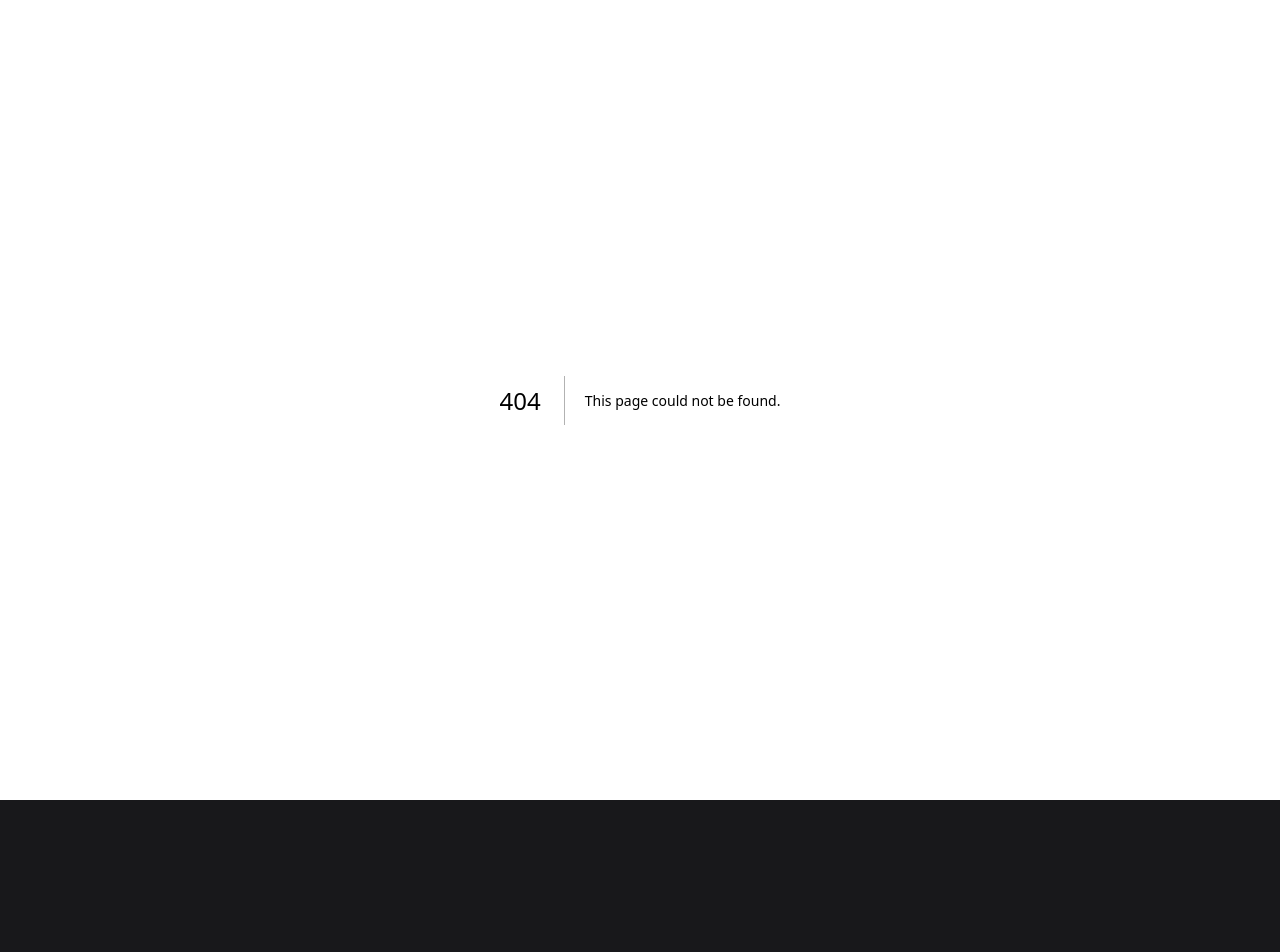
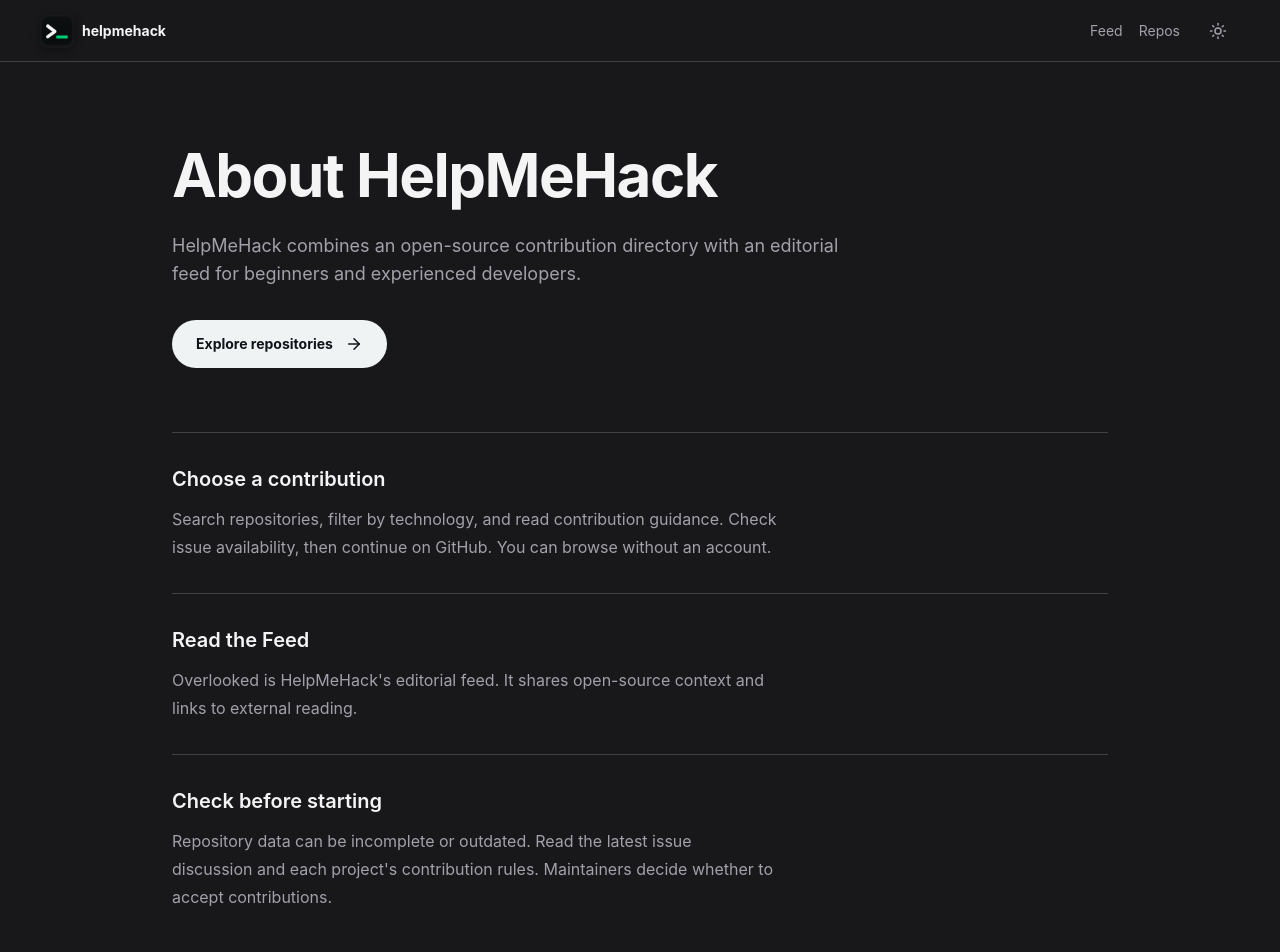
Before and after one commit to rohanmalhotracodes/helpmehack, a Next.js app: page /about in a window 1280 px wide. Before the commit this address had no page. Shown: the top 952 px of the page. Before the commit the page ends 800 px from the top, so only its background shows below. Built offline with nearby package versions, Linux system fonts and the light colour scheme.

Commit message:
Add factual About page pending copy approval (#19)
Co-authored-by: rohanmalhotracodes <139499925+rohanmalhotracodes@users.noreply.github.com>
Co-authored-by: tin-computer[bot] <277149838+tin-computer[bot]@users.noreply.github.com>

```diff
--- /dev/null
+++ b/app/about/page.tsx
@@ -0,0 +1,42 @@
+import Link from "next/link";
+import type { Metadata } from "next";
+import { ArrowRight } from "lucide-react";
+import { ContributionPageShell } from "@/components/contribution-page-shell";
+
+const description = "HelpMeHack combines an open-source contribution directory with an editorial feed for beginners and experienced developers.";
+const url = "https://main.d27aveplt50hl3.amplifyapp.com/about";
+
+export const metadata: Metadata = {
+  title: "About HelpMeHack",
+  description,
+  alternates: { canonical: url },
+  openGraph: { title: "About HelpMeHack", description, url, type: "website", siteName: "HelpMeHack" },
+};
+
+export default function AboutPage() {
+  return (
+    <ContributionPageShell>
+      <main className="mx-auto max-w-[1000px] px-5 pb-4 pt-12 sm:px-8 sm:pt-20">
+        <section aria-labelledby="about-title" className="max-w-[760px]">
+          <h1 id="about-title" className="text-balance text-4xl font-bold leading-[1.1] tracking-tight sm:text-6xl">About HelpMeHack</h1>
+          <p className="x-muted mt-6 max-w-[60ch] text-pretty text-lg leading-7">{description}</p>
+          <Link href="/#open-source" className="focus-ring x-primary mt-8 inline-flex min-h-12 items-center gap-3 rounded-full px-6 py-3 text-sm font-bold transition-opacity hover:opacity-85 active:opacity-75">Explore repositories <ArrowRight size={18} aria-hidden="true" /></Link>
+        </section>
+        <div className="mt-12 sm:mt-16">
+          <section className="x-border border-t py-6 sm:py-8">
+            <h2 className="text-xl font-semibold">Choose a contribution</h2>
+            <p className="x-muted mt-3 max-w-[60ch] text-pretty leading-7">Search repositories, filter by technology, and read contribution guidance. Check issue availability, then continue on GitHub. You can browse without an account.</p>
+          </section>
+          <section className="x-border border-t py-6 sm:py-8">
+            <h2 className="text-xl font-semibold">Read the Feed</h2>
+            <p className="x-muted mt-3 max-w-[60ch] text-pretty leading-7">Overlooked is HelpMeHack&apos;s editorial feed. It shares open-source context and links to external reading.</p>
+          </section>
+          <section className="x-border border-t py-6 sm:py-8">
+            <h2 className="text-xl font-semibold">Check before starting</h2>
+            <p className="x-muted mt-3 max-w-[60ch] text-pretty leading-7">Repository data can be incomplete or outdated. Read the latest issue discussion and each project&apos;s contribution rules. Maintainers decide whether to accept contributions.</p>
+          </section>
+        </div>
+      </main>
+    </ContributionPageShell>
+  );
+}
--- a/app/sitemap.ts
+++ b/app/sitemap.ts
@@ -6,6 +6,7 @@ export default function sitemap(): MetadataRoute.Sitemap {
   const now = new Date();
 
   return [
+    { url: `${baseUrl}/about`, lastModified: now, changeFrequency: "monthly", priority: 0.5 },
     { url: `${baseUrl}/terms`, lastModified: now, changeFrequency: "monthly", priority: 0.3 },
     { url: `${baseUrl}/privacy`, lastModified: now, changeFrequency: "monthly", priority: 0.3 },
     {
--- a/components/site-footer.tsx
+++ b/components/site-footer.tsx
@@ -21,6 +21,7 @@ export function SiteFooter({ onNavigate }: { onNavigate?: (view: "overlooked" |
           <a href="https://opensource.guide/how-to-contribute/" target="_blank" rel="noreferrer" className={linkClass}>Contributor guide</a>
           <a href="https://docs.github.com/en/rest" target="_blank" rel="noreferrer" className={linkClass}>GitHub data</a>
           <a href="https://github.com/rohanmalhotracodes/helpmehack" target="_blank" rel="noreferrer" className={linkClass}>Source code</a>
+          <Link href="/about" className={linkClass}>About</Link>
           <Link href="/terms" className={linkClass}>Terms</Link>
           <Link href="/privacy" className={linkClass}>Privacy</Link>
         </nav>
```
